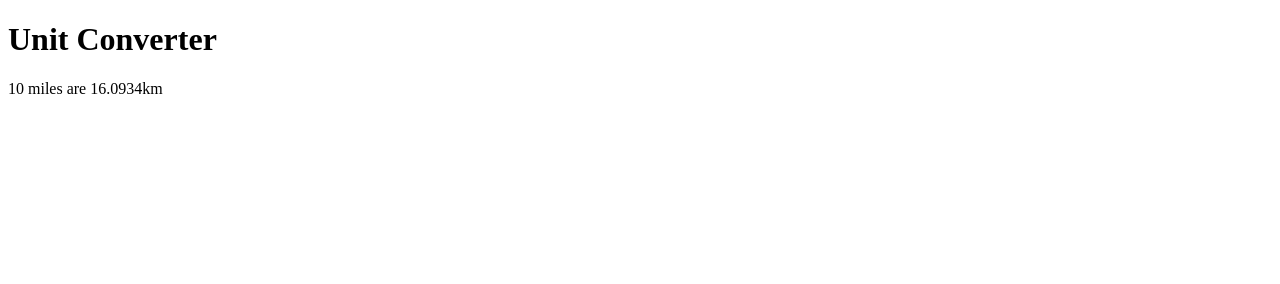
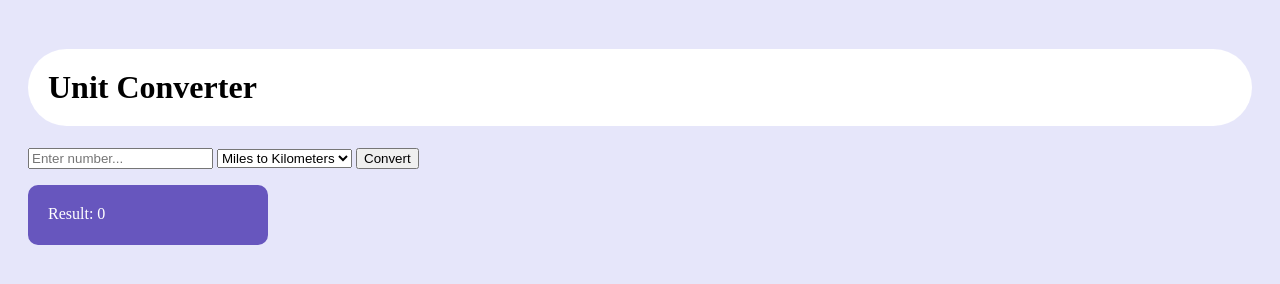
Before and after one commit to KWADPL/Unit-Converter, a plain HTML site: page index.html in a window 1280 px wide. Drawn offline with Linux system fonts and the light colour scheme.

Commit message:
Finished

```diff
--- a/index.html
+++ b/index.html
@@ -1,8 +1,17 @@
 <!DOCTYPE html>
 <html>
+    <head>
+        <link rel="stylesheet" type="text/css" href="style.css">
+    </head>
     <body>
         <h1>Unit Converter</h1>
-        <p id="resultElement"></p>
+        <input type="number" placeholder="Enter number..." id="user">
+        <select id="unit">
+            <option value="milesToKm">Miles to Kilometers</option>
+            <option value="kmToMiles">Kilometers to Miles</option>
+        </select>
+        <button onclick="convert()">Convert</button>
+        <p> <span id="resultElement"> Result: 0</span></p>
         <script src="script.js"></script>
     </body>
 </html>
--- a/script.js
+++ b/script.js
@@ -1,14 +1,15 @@
-const inputValue = 10;
 const milesToKm = true;
 let result = 0;
-if(milesToKm){
-   result = inputValue * 1.60934;
-}else{
-    result = inputValue % 1.60934;
+
+function convert(){
+    const inputValue = document.getElementById('user').value;
+    const unit = document.getElementById('unit').value;
+    const milesToKm = unit === "milesToKm";
+    if(milesToKm){
+        result = inputValue * 1.60934;
+     }else{
+         result = inputValue % 1.60934;
+     }
+ document.getElementById('resultElement').value = result;
+    document.getElementById('resultElement').innerHTML = result;
 }
-const resultString = inputValue + " miles are " + result + "km";
-
-console.log(resultString);
-
-const resultElement = document.getElementById('resultElement');
-resultElement.innerHTML = resultString;
--- a/style.css
+++ b/style.css
@@ -0,0 +1,18 @@
+body {
+    background-color: lavender;
+    padding: 20px;
+}
+h1 {
+    padding: 20px;
+    background: white;
+    border-radius: 40px;
+}
+
+p{
+    background-color: #6756BE;
+    color: white;
+    border-radius: 10px;
+    width: 200px;
+    height: 20px;
+    padding: 20px;
+}
```
